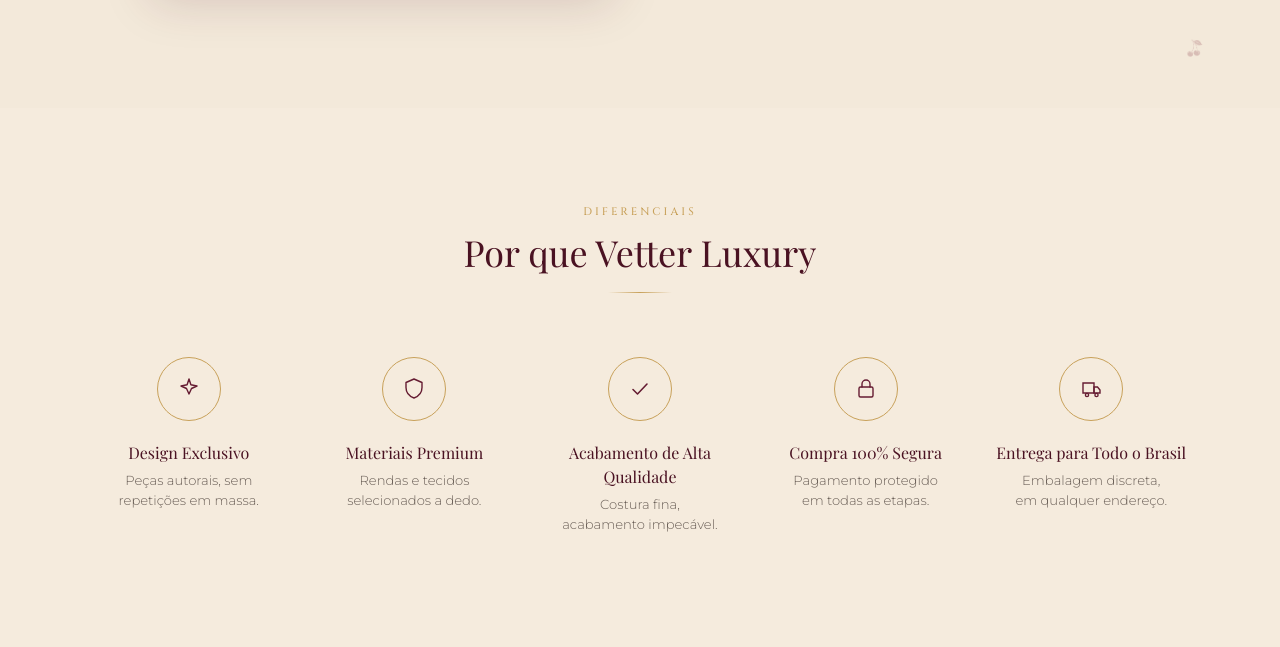
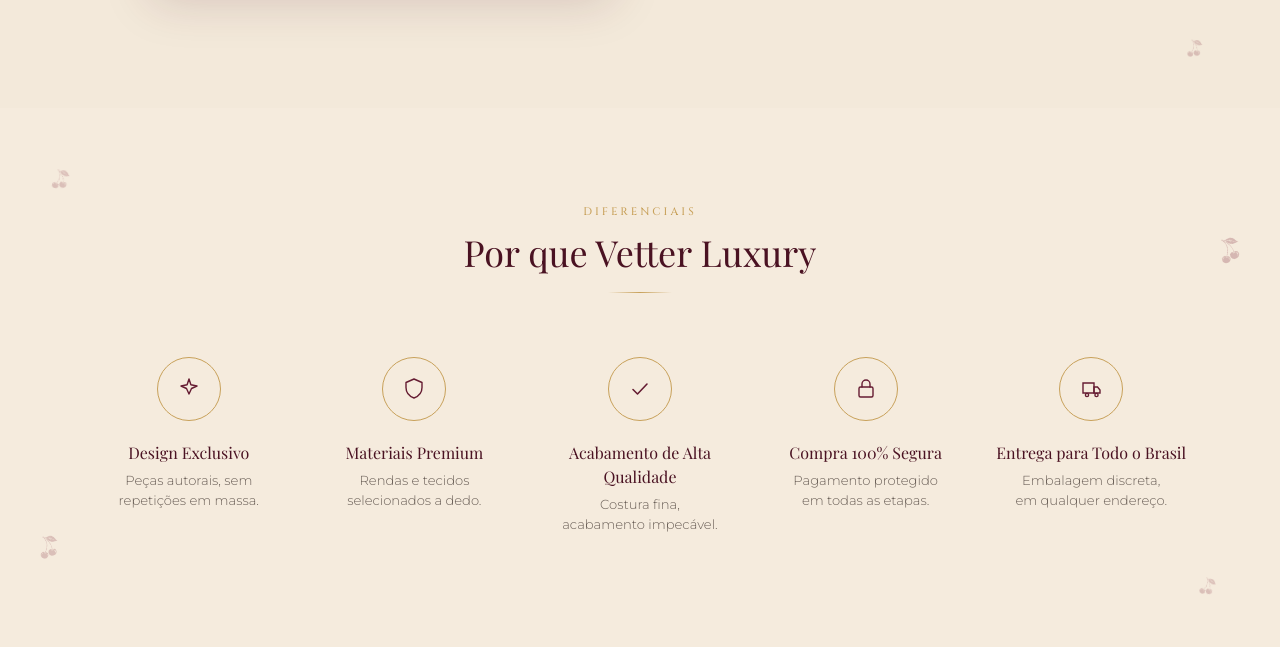
Before and after one commit to vetterluxury/vetterluxury, a Next.js app: page / in a window 1280 px wide. Shown: the part 2274-2921 px from the top of the page. Built offline with nearby package versions, Linux system fonts and the light colour scheme; no server answers; the database is empty.

Commit message:
Integrate CherryScatter into Differentials component
Added CherryScatter component to Differentials section and updated layout.

```diff
--- a/src/components/Differentials.tsx
+++ b/src/components/Differentials.tsx
@@ -1,3 +1,5 @@
+import CherryScatter from '@/components/CherryScatter';
+
 const ITEMS = [
   {
     icon: (
@@ -52,8 +54,9 @@
 
 export default function Differentials() {
   return (
-    <section className="py-24">
-      <div className="max-w-6xl mx-auto px-6">
+    <section className="relative overflow-hidden py-24">
+      <CherryScatter variant="diferenciais" />
+      <div className="relative z-10 max-w-6xl mx-auto px-6">
         <div className="text-center max-w-xl mx-auto mb-16">
           <p className="eyebrow">Diferenciais</p>
           <h2 className="font-heading text-3xl md:text-4xl text-marsala-dark mt-3">Por que Vetter Luxury</h2>
```
